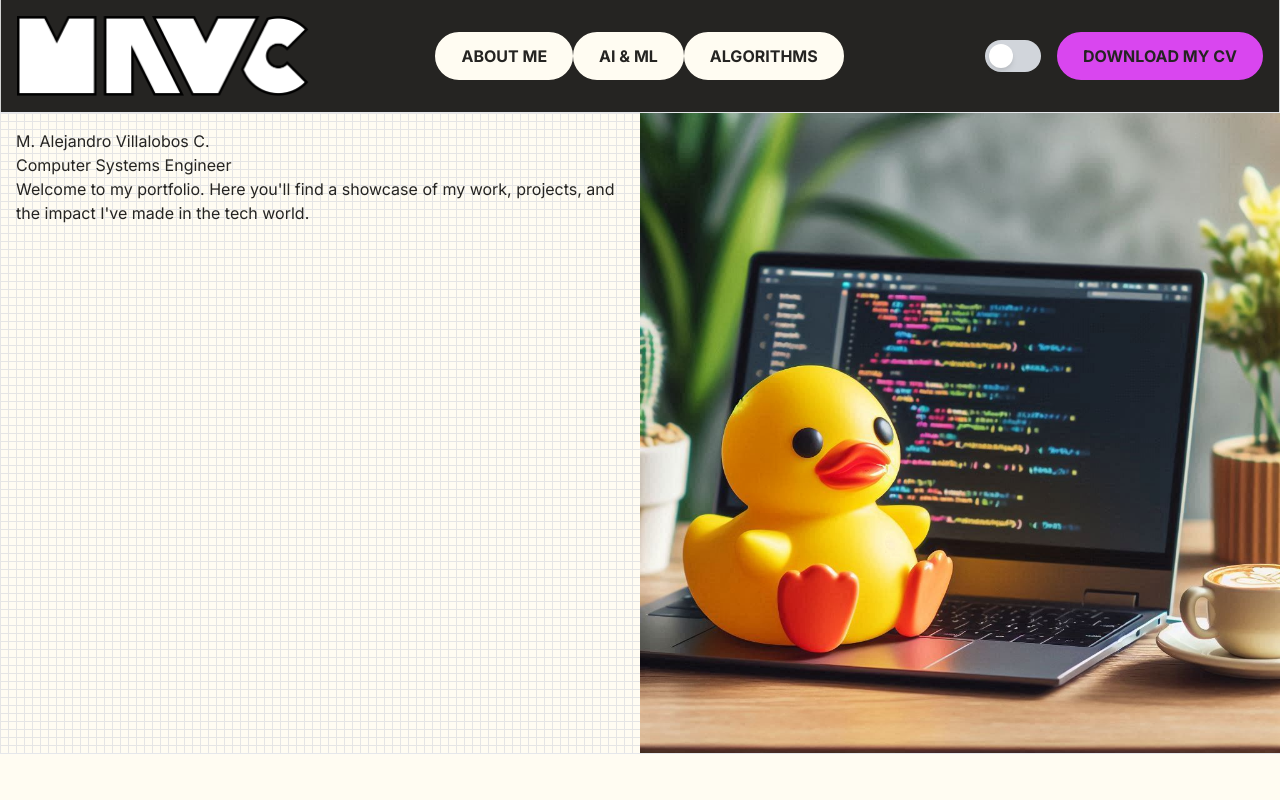
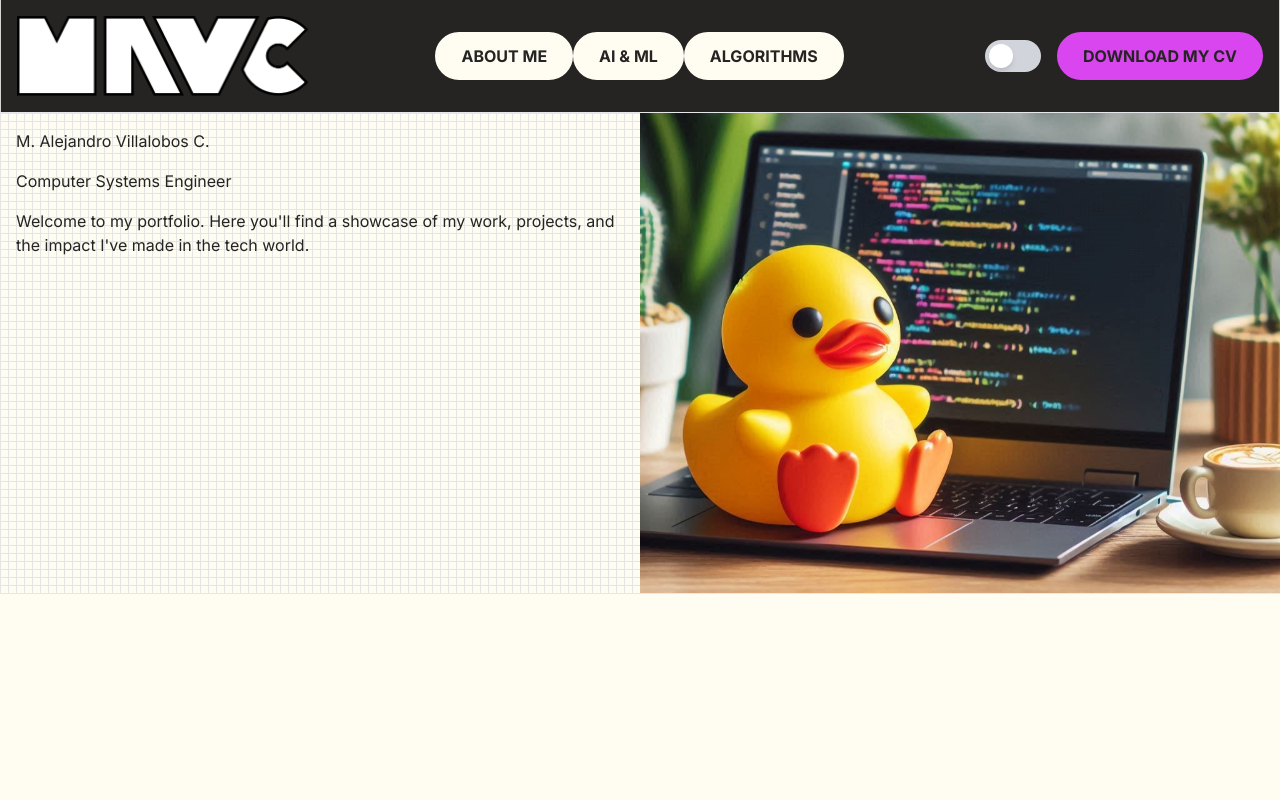
Before and after one commit to MAlejandroVC/mavc-portfolio, a Next.js app: page / in a window 1280 px wide. Shown: the top 800 px of the page. Built offline with nearby package versions, Linux system fonts and the light colour scheme.

Commit message:
Landing - section1 v1

```diff
--- a/src/app/page.tsx
+++ b/src/app/page.tsx
@@ -6,17 +6,17 @@ export default function Home() {
       {/* Name and img */}
       <div className="max-w-screen-xl mx-auto
                       grid grid-cols-1 lg:grid-cols-2">
-        <div className="mesh-background p-4">
+        <div className="mesh-background p-4 space-y-4">
           <h1>M. Alejandro Villalobos C.</h1>
           <h2>Computer Systems Engineer</h2>
           <h3>Welcome to my portfolio. Here you&#39;ll find a showcase of my work, projects, and the impact I&#39;ve made in the tech world.</h3>
         </div>
-        <div className="hidden lg:block">
+        <div className="hidden lg:block relative">
           <Image
             src="/images/rubber_ducky.jpg"
             alt="Rubber Ducky Programming"
             width={1024}
-            height={1024}
+            height={768}
           />
         </div>
       </div>
```
Also changed, not shown: public/images/rubber_ducky.jpg.
